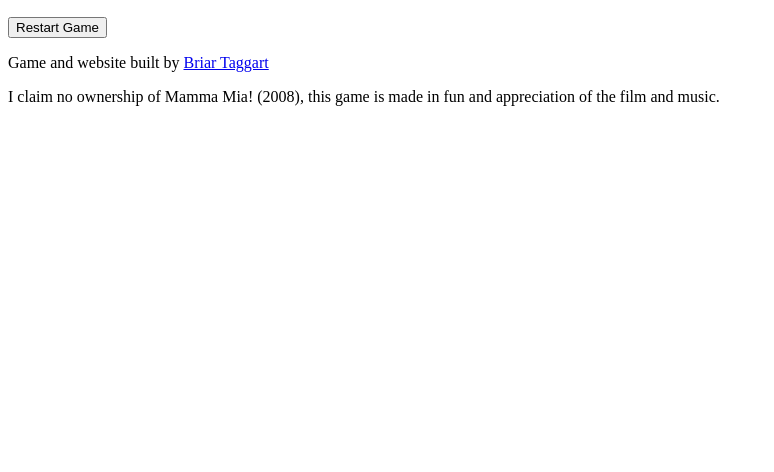
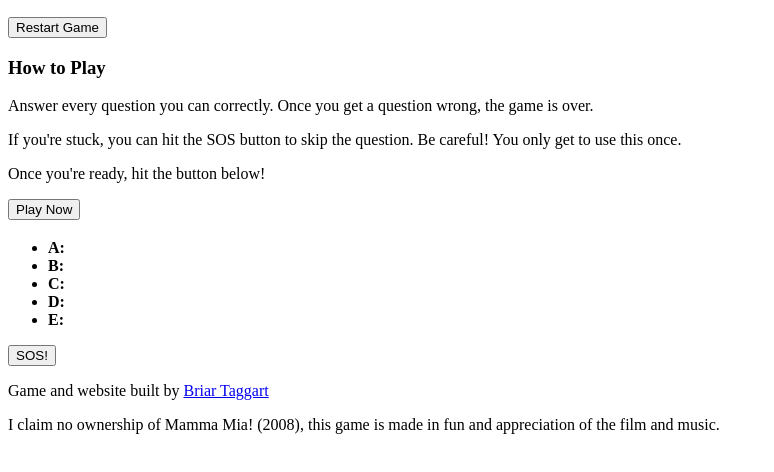
Before and after one commit to CuriosityBard/WhatsTheNameOfTheGame, a plain HTML site: page index.html in a window 1280 px wide. Shown: the part 110-582 px from the top of the page, without its empty margins (0-774 px from the left). Drawn offline with Linux system fonts and the light colour scheme.

Commit message:
Complete layout

```diff
--- a/index.html
+++ b/index.html
@@ -14,7 +14,24 @@
         <button id="restart" class="control">Restart Game</button>
     </header>
     <main>
-
+        <div id="intro" class="container">
+            <h3>How to Play</h3>
+            <p>Answer every question you can correctly. Once you get a question wrong, the game is over.</p>
+            <p>If you're stuck, you can hit the SOS button to skip the question. Be careful! You only get to use this once.</p>
+            <p>Once you're ready, hit the button below!</p>
+            <button id="start" class="control">Play Now</button>
+        </div>
+        <div id="question" class="container">
+            <h3 id="ask"></h3>
+            <ul id="answer">
+                <li id="a" class="option"><strong>A: </strong><span id="answer-a"></span></li>
+                <li id="b" class="option"><strong>B: </strong><span id="answer-a"></span></li>
+                <li id="c" class="option"><strong>C: </strong><span id="answer-a"></span></li>
+                <li id="d" class="option"><strong>D: </strong><span id="answer-a"></span></li>
+                <li id="e" class="option"><strong>E: </strong><span id="answer-a"></span></li>
+            </ul>
+            <button id="sos" class="control">SOS!</button>
+        </div>
     </main>
     <footer>
         <p>Game and website built by <a href="https://curiositybard.com" target="_blank">Briar Taggart</a></p>
```
